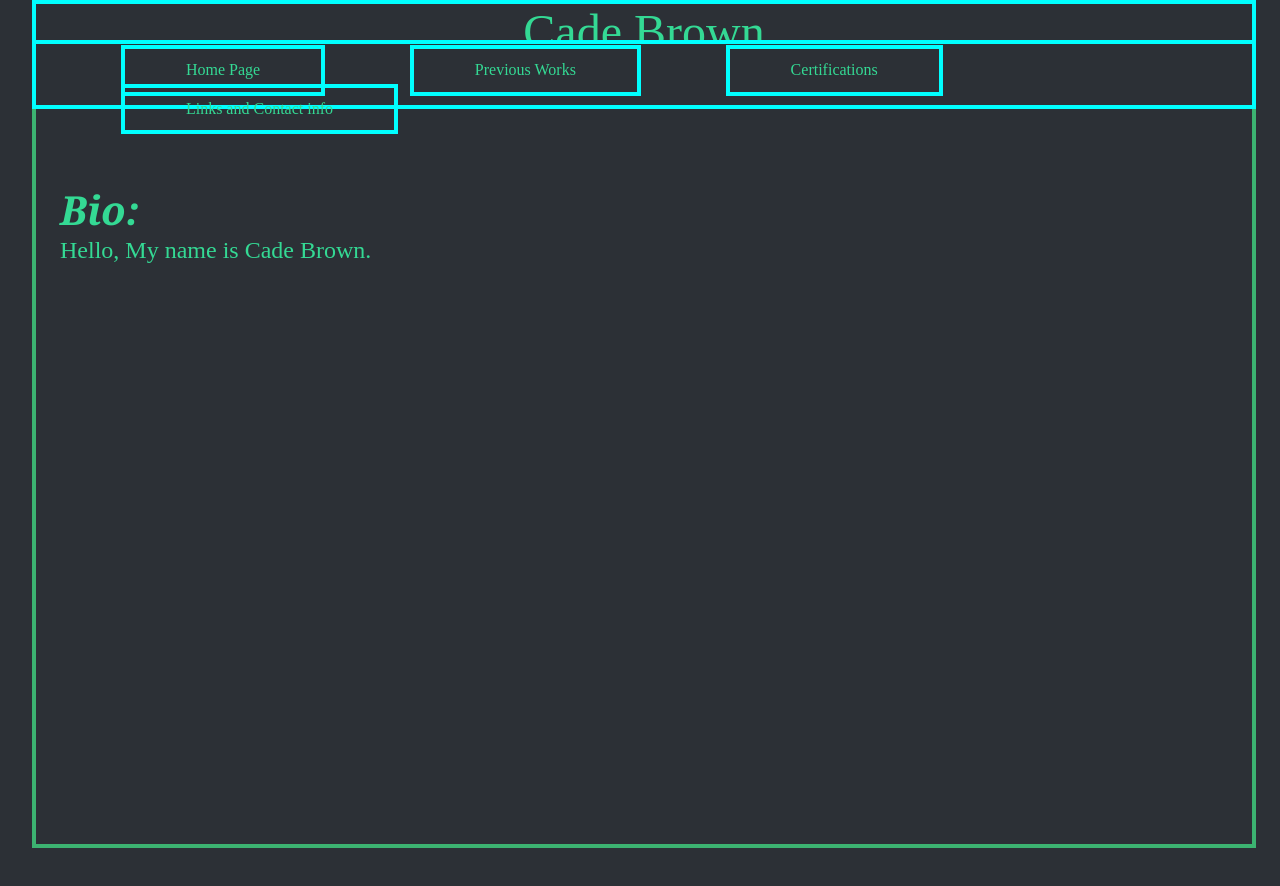
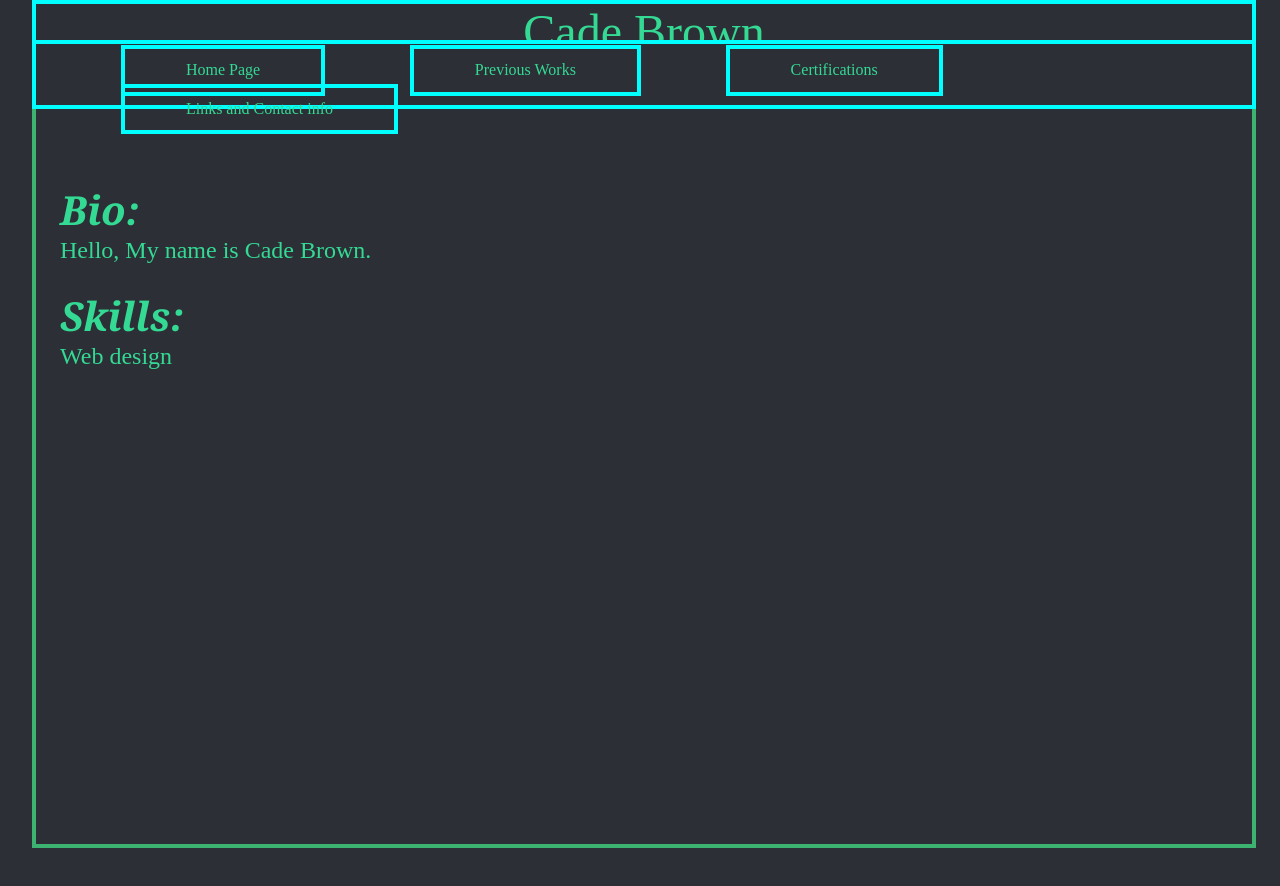
Before and after one commit to Pouches/portfolio, a plain HTML site: page index.html in a window 1280 px wide. Drawn offline with Linux system fonts and the light colour scheme; a web font is replaced by a local one.

Commit message:
I don't know what I did

```diff
--- a/CSS/layout.css
+++ b/CSS/layout.css
@@ -63,6 +63,15 @@ body{
     margin-top: -0.95%;
 }
 
+
+
+
+.navigation-item:hover{
+
+
+
+}
+
 .main-information{
     color: #34d994;
     font-family: 'NotoSupreme';
@@ -76,7 +85,7 @@ body{
 }
 
 .emphasized{
-    color:#34d994;
+    color:aquax;
     font-size: 2.5rem;
     font-family: 'NotoCool'
 }
--- a/index.html
+++ b/index.html
@@ -32,6 +32,13 @@
             Hello, My name is Cade Brown.
         </p>
 
+        <p>
+            <span class="emphasized">Skills:</span>
+        </br>
+            Web design
+
+        </p>
+
     </div>
 
 
```
